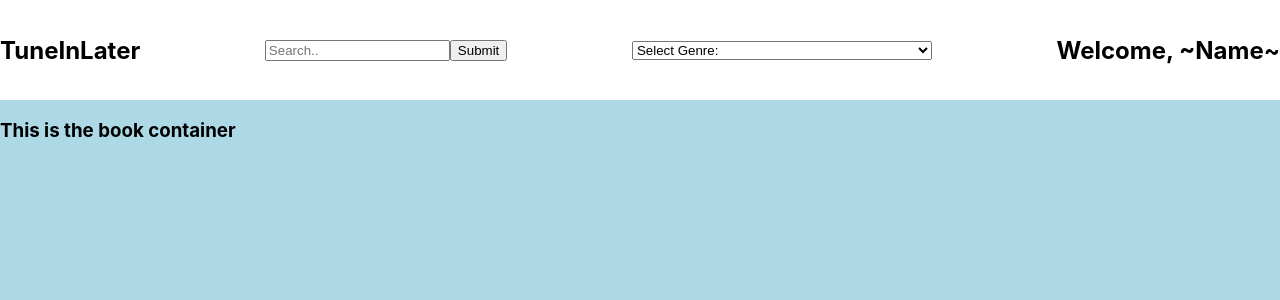
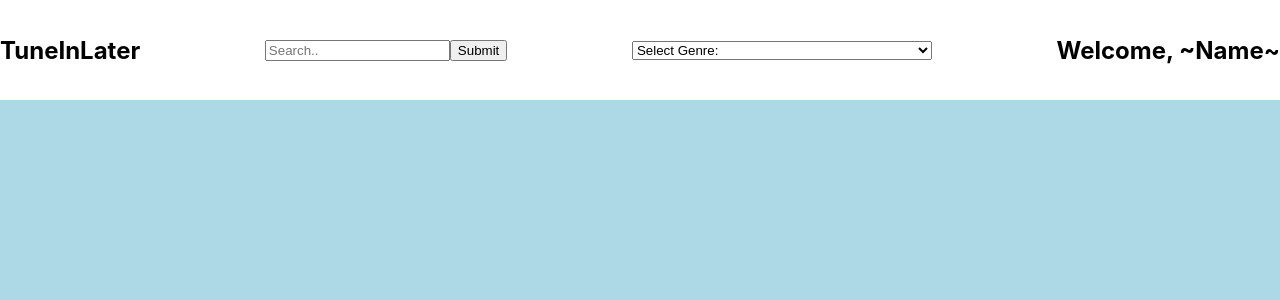
Before and after one commit to jogren/TuneInLater, a React (Create React App) app: page / in a window 1280 px wide. Shown: the top 300 px of the page. Built offline with nearby package versions, Linux system fonts and the light colour scheme.

Commit message:
Clean data and populate cards to screen

```diff
--- a/src/components/API/api.js
+++ b/src/components/API/api.js
@@ -11,7 +11,13 @@ const api = {
     }
     const audiobooks = await response.json();
     console.log(text)
-    return audiobooks.results
+    return audiobooks.results.map(book => ({
+      author: book.artistName,
+      art: book.artworkUrl100,
+      bookName: book.collectionName,
+      description: book.description,
+      genre: book.primaryGenreName
+    }))
   } catch(error) {
     throw new Error(error.message);
   }
--- a/src/components/App/App.js
+++ b/src/components/App/App.js
@@ -12,41 +12,21 @@ class App extends Component {
     }
   }
 
+  newSearch = async (text) => {
+    const audio = await api.getAudio(text)
+    this.setState({audiobooks: audio})
+  }
+
   render () {
     console.log(this.state)
+    const { audiobooks } = this.state
     return (
       <main>
         <Nav newSearch={this.newSearch}/>
-        <BookContainer />
+        <BookContainer audiobooks={audiobooks}/>
       </main>
     )
   }
-
-
-// async getAudio(text) {
-//   const url = `https://itunes.apple.com/search?term=${text}&media=audiobook`
-//   try {
-//     const response = await fetch(url);
-//     if (!response.ok) {
-//       throw new Error('There was an error getting your data');
-//     }
-//     const audiobooks = await response.json();
-//     return audiobooks.results
-//   } catch(error) {
-//     throw new Error(error.message);
-//   }
-// }
-
-newSearch = async (text) => {
-  const audio = await api.getAudio(text)
-  this.setState({audiobooks: audio})
-}
-
-
-  // async componentDidMount() {
-  //   this.newSearch("")
-  // }
-
 }
 
 export default App;
--- /dev/null
+++ b/src/components/Book/Book.js
@@ -0,0 +1,15 @@
+import React from 'react';
+import './Book.css';
+
+const Book = ({ bookName, author, art }) => {
+
+  return(
+    <section>
+      <img src={art}/>
+      <h3>{bookName}</h3>
+      <p>{author}</p>
+    </section>
+  )
+}
+
+export default Book;
--- a/src/components/BookContainer/BookContainer.css
+++ b/src/components/BookContainer/BookContainer.css
@@ -1,8 +1,8 @@
 .BookContainer_section {
   background-color: lightblue;
   grid-area: container;
-  /* display: grid;
+  display: grid;
   grid-template-columns: repeat(4, 1fr);
   grid-gap: 20px;
-  padding: 10px; */
+  padding: 10px;
 }
--- a/src/components/BookContainer/BookContainer.js
+++ b/src/components/BookContainer/BookContainer.js
@@ -1,11 +1,15 @@
 import React from 'react';
+import Book from '../Book/Book';
 import './BookContainer.css';
 
-const BookContainer = () => {
+const BookContainer = ({ audiobooks }) => {
+  let audiobookList = audiobooks.map(book => {
+    return <Book bookName={book.name} author={book.author} art={book.art}/>
+  })
 
   return (
     <section className="BookContainer_section">
-      <h3>This is the book container</h3>
+      {audiobookList}
     </section>
   )
 
```
Also changed, not shown: src/components/Book/Book.css (added), 1 other file (tests, documents, lock files or other folders).
